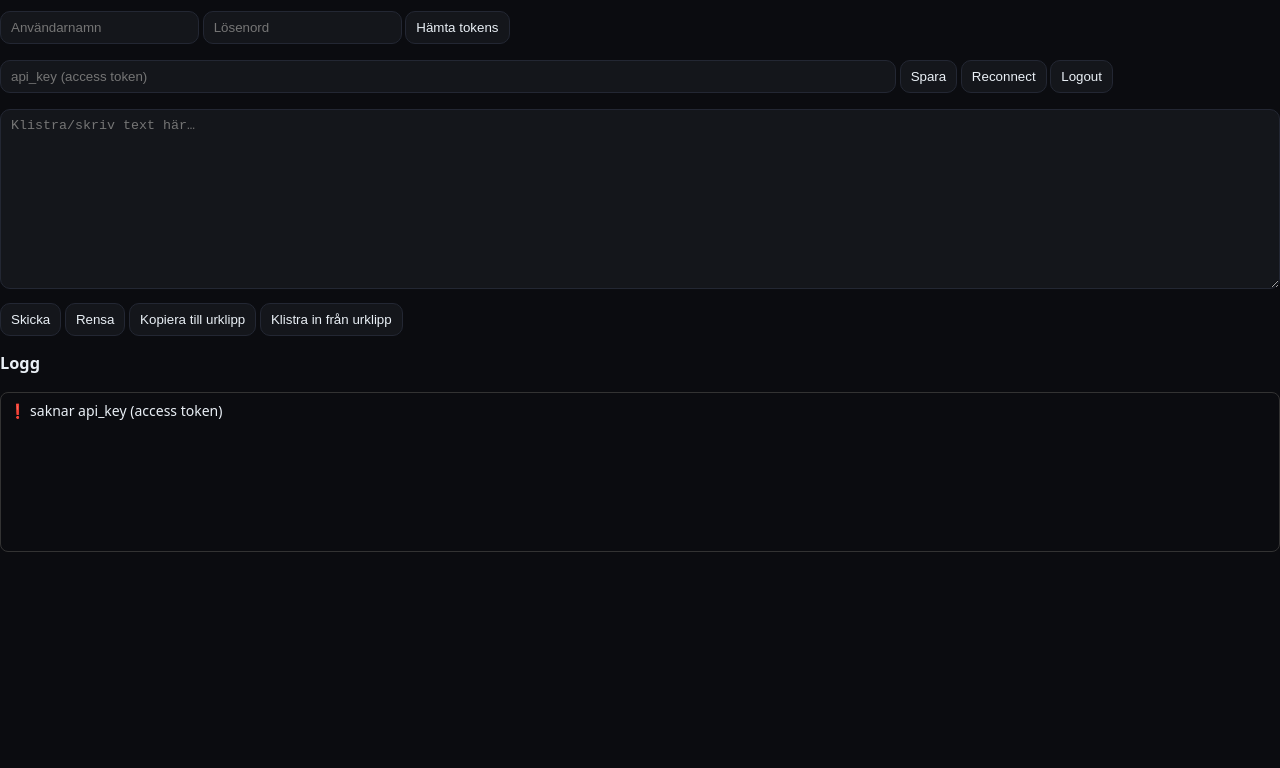
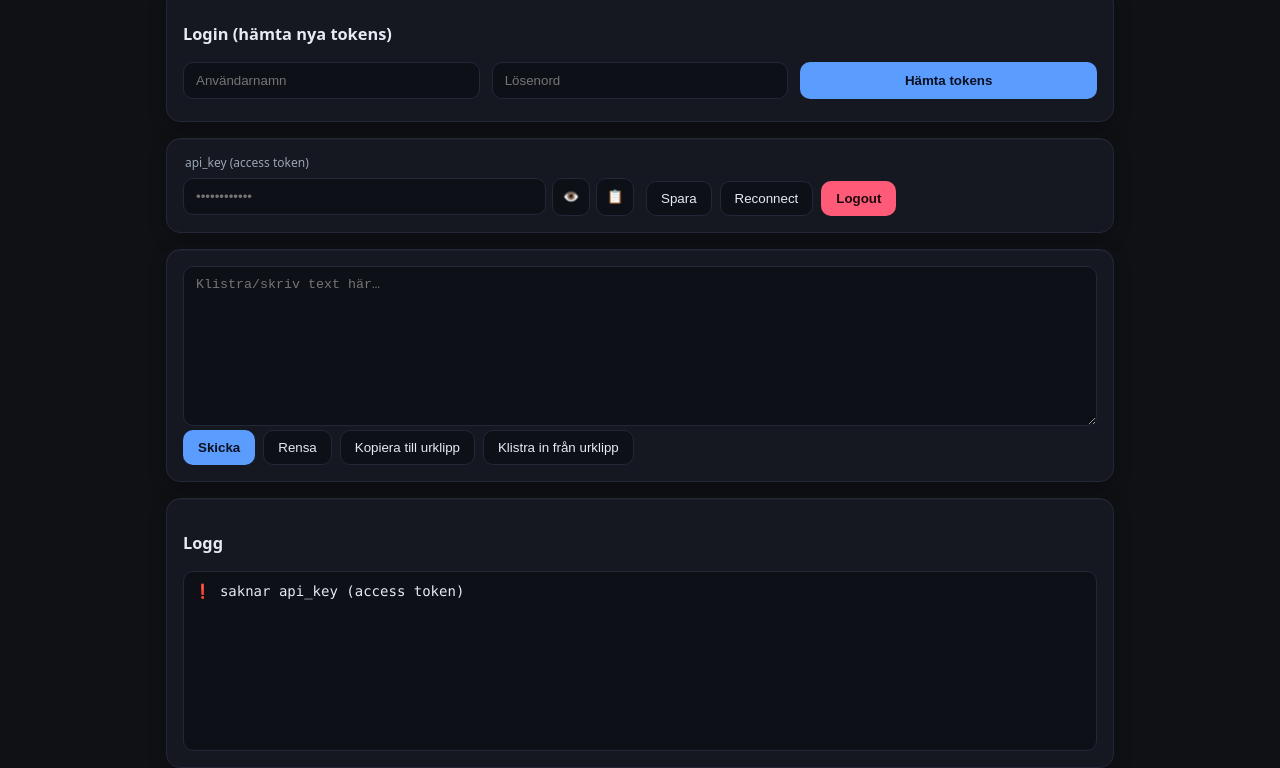
Before and after one commit to william-skogberg/Websocket-Client, a plain HTML site: page index.html in a window 1280 px wide. Shown: the part 94-862 px from the top of the page. Before the commit the page ends 800 px from the top, so only its background shows below. Drawn offline with nearby package versions, Linux system fonts and the light colour scheme.

Commit message:
uppdaterad ui, ux

```diff
--- a/app.js
+++ b/app.js
@@ -2,7 +2,7 @@ const AUTH_BASE   = "https://virtualboard-438y.onrender.com";
 const SERVER_URL  = "https://websocket-uxhx.onrender.com";
 const REFRESH_URL = AUTH_BASE + "/refresh";
 
-// storage nycklar
+// storage keys
 const STORAGE_ACCESS  = "api_key";
 const STORAGE_REFRESH = "refresh_token";
 
@@ -23,6 +23,8 @@ const loginUser = $("#loginUser");
 const loginPass = $("#loginPass");
 const loginBtn  = $("#loginBtn");
 const loginMsg  = $("#loginMsg");
+const toggleApi = $("#toggleApi");
+const copyApi   = $("#copyApi");
 
 // hjälpfunktioner
 function append(s) {
@@ -31,20 +33,41 @@ function append(s) {
   logEl.appendChild(div);
   logEl.scrollTop = logEl.scrollHeight;
 }
-function setStatus(s) { statusEl.textContent = s; }
+function setStatus(s){
+  statusEl.textContent = s;
+  statusEl.classList.toggle('status--connected', s === 'connected');
+  statusEl.classList.toggle('status--disconnected', s !== 'connected');
+}
 function getAccess()  { return localStorage.getItem(STORAGE_ACCESS)  || ""; }
 function getRefresh() { return localStorage.getItem(STORAGE_REFRESH) || ""; }
 function setAccess(t) { localStorage.setItem(STORAGE_ACCESS, t); apiKeyIn.value = t; }
 function setRefresh(t){ localStorage.setItem(STORAGE_REFRESH, t || ""); }
 
-//initsialisera
+// init
 (function load() {
   apiKeyIn.value = getAccess();
 })();
 
 saveBtn.onclick = () => { setAccess(apiKeyIn.value.trim()); append("api_key sparad"); };
 
-//login mot auth
+// visa dölj api_key
+toggleApi.onclick = () => {
+  const isPw = apiKeyIn.type === 'password';
+  apiKeyIn.type = isPw ? 'text' : 'password';
+  toggleApi.textContent = isPw ? '🙈' : '👁️';
+};
+
+// Kopiera api_key
+copyApi.onclick = async () => {
+  try {
+    await navigator.clipboard.writeText(apiKeyIn.value);
+    append('api_key kopierad');
+  } catch {
+    append('kopiera kräver säker kontext (https eller localhost).');
+  }
+};
+
+// login mot auth
 loginBtn.onclick = async () => {
   loginMsg.textContent = "Loggar in…";
   try {
@@ -68,7 +91,7 @@ loginBtn.onclick = async () => {
   }
 };
 
-// refresh access token
+//refresh access token
 async function ensureRefreshToken() {
   let rt = getRefresh();
   if (!rt) {
@@ -104,7 +127,7 @@ async function refreshAccessToken() {
   return newAccess;
 }
 
-// logout
+//logout
 async function logout() {
   const rt = getRefresh();
   try {
@@ -114,9 +137,8 @@ async function logout() {
         headers: { Authorization: `Bearer ${rt}` }
       });
     }
-  } catch (_) {
+  } catch(_) { /* ignorera nätverksfel */ }
 
-  }
   localStorage.removeItem(STORAGE_ACCESS);
   localStorage.removeItem(STORAGE_REFRESH);
   apiKeyIn.value = "";
@@ -126,7 +148,7 @@ async function logout() {
 }
 logoutBtn && (logoutBtn.onclick = logout);
 
-// socket io
+// socket.io-klient
 let socket;
 function connect() {
   if (socket) { try { socket.disconnect(); } catch{} socket = null; }
@@ -181,7 +203,7 @@ function connect() {
 
 reconnectBtn.onclick = connect;
 
-// Skicka,rensa clipboard
+// Skicka, rensa clipboard
 sendBtn.onclick = () => {
   if (!socket || !socket.connected) return append("❗ ej ansluten");
   socket.emit("paste", { text: textEl.value });
--- a/index.html
+++ b/index.html
@@ -7,41 +7,59 @@
   <link rel="stylesheet" href="./style.css" />
 </head>
 <body>
-  <main>
-    <h2>WS Pastebin <small id="status">disconnected</small></h2>
+  <main class="container">
+    <header class="header">
+      <h1>WS Pastebin <span id="status" class="status status--disconnected">disconnected</span></h1>
+    </header>
 
-    <!-- Login för att hämta nya tokens från Auth -->
-    <section id="loginBox" style="margin-bottom:1rem;">
+    <!-- Login (hämta nya tokens) -->
+    <section class="card">
       <h3>Login (hämta nya tokens)</h3>
-      <input id="loginUser" placeholder="Användarnamn" />
-      <input id="loginPass" type="password" placeholder="Lösenord" />
-      <button id="loginBtn">Hämta tokens</button>
-      <div id="loginMsg"></div>
+      <div class="grid grid-3">
+        <input id="loginUser" class="input" placeholder="Användarnamn" />
+        <input id="loginPass" class="input" type="password" placeholder="Lösenord" />
+        <button id="loginBtn" class="btn btn-primary">Hämta tokens</button>
+      </div>
+      <div id="loginMsg" class="muted"></div>
     </section>
 
     <!-- Tokenhantering + WS-kontroller -->
-    <section>
-      <input id="apiKey" placeholder="api_key (access token)" style="width:70%" />
-      <button id="save">Spara</button>
-      <button id="reconnect">Reconnect</button>
-      <button id="logout">Logout</button>
-    </section>
-
-    <section style="margin-top:1rem;">
-      <textarea id="text" placeholder="Klistra/skriv text här…" rows="8" style="width:100%"></textarea>
-      <div style="margin-top:.5rem;">
-        <button id="send">Skicka</button>
-        <button id="clear">Rensa</button>
-        <button id="copy">Kopiera till urklipp</button>
-        <button id="paste">Klistra in från urklipp</button>
+    <section class="card">
+      <div class="grid grid-3 align-center">
+        <div class="input-group">
+          <label for="apiKey">api_key (access token)</label>
+          <div class="input-with-actions">
+            <input id="apiKey" class="input" type="password" placeholder="••••••••••••" />
+            <button id="toggleApi" class="icon-btn" title="Visa/Dölj">👁️</button>
+            <button id="copyApi" class="icon-btn" title="Kopiera">📋</button>
+          </div>
+        </div>
+        <div class="btn-row">
+          <button id="save" class="btn">Spara</button>
+          <button id="reconnect" class="btn">Reconnect</button>
+          <button id="logout" class="btn btn-danger">Logout</button>
+        </div>
       </div>
     </section>
 
-    <h3>Logg</h3>
-    <div id="log" style="height:160px;overflow:auto;border:1px solid #333;padding:.5rem;border-radius:8px;"></div>
+    <!-- Textområde -->
+    <section class="card">
+      <textarea id="text" class="textarea" placeholder="Klistra/skriv text här…" rows="8"></textarea>
+      <div class="btn-row">
+        <button id="send" class="btn btn-primary">Skicka</button>
+        <button id="clear" class="btn">Rensa</button>
+        <button id="copy" class="btn">Kopiera till urklipp</button>
+        <button id="paste" class="btn">Klistra in från urklipp</button>
+      </div>
+    </section>
+
+    <!-- Logg -->
+    <section class="card">
+      <h3>Logg</h3>
+      <div id="log" class="log"></div>
+    </section>
   </main>
 
-  <!-- Socket.IO client -->
   <script src="https://cdn.socket.io/4.7.5/socket.io.min.js"></script>
   <script src="./app.js"></script>
 </body>
--- a/style.css
+++ b/style.css
@@ -1,96 +1,86 @@
-:root {
-  --bg: #0b0c10;
-  --fg: #eaf0f6;
-  --muted: #9aa4b2;
-  --accent: #7c9cff;
-  --card: #14161b;
-  --border: #232733;
+:root{
+  --bg:#0f1115;
+  --card:#151821;
+  --muted:#9aa4b2;
+  --text:#e6eaf2;
+  --primary:#5b9cff;
+  --primary-600:#438bff;
+  --danger:#ff5b79;
+  --border:#232838;
+  --success:#40d39b;
+  --warn:#ffd166;
+  font-synthesis-weight:none;
 }
 
-* {
-  box-sizing: border-box;
+*{ box-sizing:border-box; }
+html,body{ height:100%; }
+body{
+  margin:0; font:14px/1.4 system-ui, -apple-system, Segoe UI, Roboto, Ubuntu, Cantarell, "Helvetica Neue", Arial;
+  color:var(--text); background:var(--bg);
 }
 
-body {
-  margin: 0;
-  background: var(--bg);
-  color: var(--fg);
-  font: 14px/1.45 system-ui, -apple-system, Segoe UI, Roboto;
+.container{
+  max-width: 980px; margin: 24px auto; padding: 0 16px;
+  display:grid; gap:16px;
 }
 
-header {
-  display: flex;
-  justify-content: space-between;
-  align-items: center;
-  gap: 12px;
-  padding: 12px 16px;
-  border-bottom: 1px solid var(--border);
+.header h1{ margin:0 0 4px 0; font-size: clamp(20px, 3vw, 28px); }
+.status{
+  font-size: 12px; padding:3px 8px; border-radius:999px; margin-left:8px; vertical-align:middle;
+  background:#333; color:#bbb; border:1px solid var(--border);
+}
+.status--connected{ background:rgba(64, 211, 155, .15); color:var(--success); border-color:rgba(64,211,155,.35); }
+.status--disconnected{ background:rgba(255,91,121,.15); color:var(--danger); border-color:rgba(255,91,121,.35); }
+
+.card{
+  background:var(--card); border:1px solid var(--border);
+  border-radius:14px; padding:16px;
+  box-shadow: 0 1px 0 rgba(255,255,255,0.04) inset, 0 6px 18px rgba(0,0,0,.25);
 }
 
-.left {
-  display: flex;
-  align-items: center;
-  gap: 10px;
+.grid{ display:grid; gap:12px; }
+.grid-3{ grid-template-columns: repeat(auto-fit, minmax(220px, 1fr)); }
+.align-center{ align-items:end; }
+
+.input-group label{
+  display:block; font-size:12px; color:var(--muted); margin:0 0 6px 2px;
 }
 
-.right {
-  display: flex;
-  flex-wrap: wrap;
-  gap: 8px;
+.input, .textarea{
+  width:100%; background:#0d1017; color:var(--text);
+  border:1px solid var(--border); border-radius:10px;
+  padding:10px 12px; outline:none;
+}
+.input:focus, .textarea:focus{ border-color:#3a4259; box-shadow:0 0 0 3px rgba(91,156,255,.15); }
+
+.textarea{ min-height:160px; resize:vertical; }
+
+.input-with-actions{
+  display:grid; grid-template-columns: 1fr auto auto; gap:6px; align-items:center;
 }
 
-.wrap {
-  max-width: 900px;
-  margin: 16px auto;
-  padding: 0 16px;
+.btn-row{ display:flex; gap:8px; flex-wrap:wrap; }
+
+.btn{
+  appearance:none; border:1px solid var(--border); background:#0d1017; color:var(--text);
+  padding:9px 14px; border-radius:10px; cursor:pointer; transition:.15s;
+}
+.btn:hover{ border-color:#3a4259; transform:translateY(-1px); }
+.btn:active{ transform:translateY(0); }
+
+.btn-primary{ background:var(--primary); border-color:transparent; color:#0b1020; font-weight:600; }
+.btn-primary:hover{ background:var(--primary-600); }
+.btn-danger{ background:var(--danger); border-color:transparent; color:#1c0a0f; font-weight:600; }
+
+.icon-btn{
+  width:38px; height:38px; border-radius:10px; border:1px solid var(--border);
+  background:#0d1017; color:var(--text); cursor:pointer; transition:.15s;
+}
+.icon-btn:hover{ border-color:#3a4259; }
+
+.log{
+  height: 180px; overflow:auto; background:#0d1017; border:1px solid var(--border);
+  border-radius:10px; padding:10px; font-family: ui-monospace, SFMono-Regular, Menlo, Consolas, "Liberation Mono", monospace;
 }
 
-.row {
-  display: flex;
-  align-items: center;
-  gap: 10px;
-  margin: 10px 0;
-}
-
-input,
-button,
-textarea {
-  padding: 8px 10px;
-  border-radius: 10px;
-  border: 1px solid var(--border);
-  background: var(--card);
-  color: var(--fg);
-  outline: none;
-}
-
-button.primary {
-  background: var(--accent);
-  color: #0b1020;
-  border-color: transparent;
-  cursor: pointer;
-}
-
-textarea {
-  width: 100%;
-  min-height: 180px;
-  resize: vertical;
-}
-
-.badge {
-  border: 1px solid #2e3750;
-  border-radius: 999px;
-  padding: 2px 8px;
-  font-size: 12px;
-  color: var(--muted);
-}
-
-.log {
-  border: 1px solid var(--border);
-  border-radius: 10px;
-  background: #12141a;
-  min-height: 160px;
-  max-height: 260px;
-  overflow: auto;
-  padding: 8px;
-  white-space: pre-wrap;
-}
+.muted{ color:var(--muted); margin-top:6px; }
```
